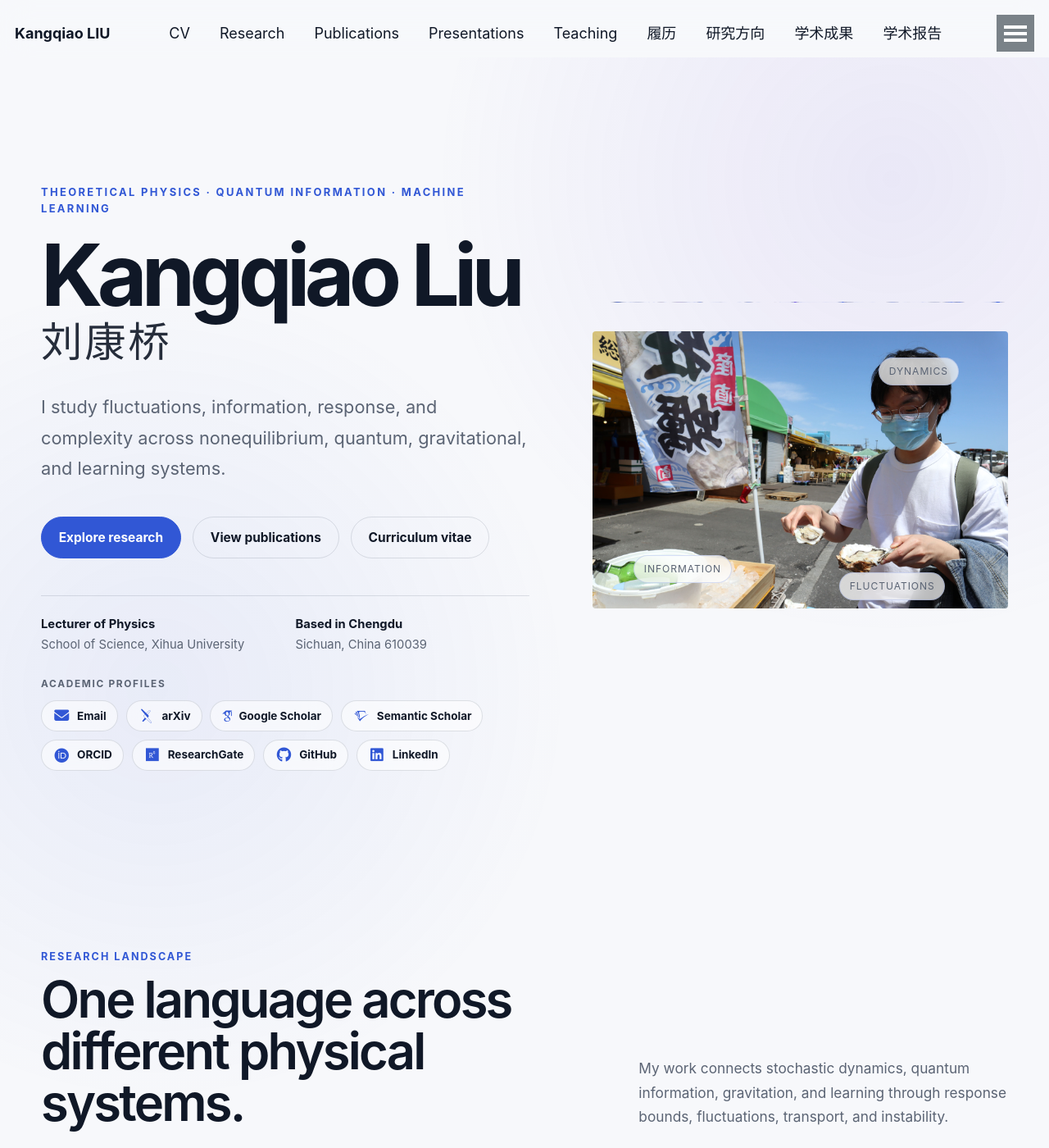
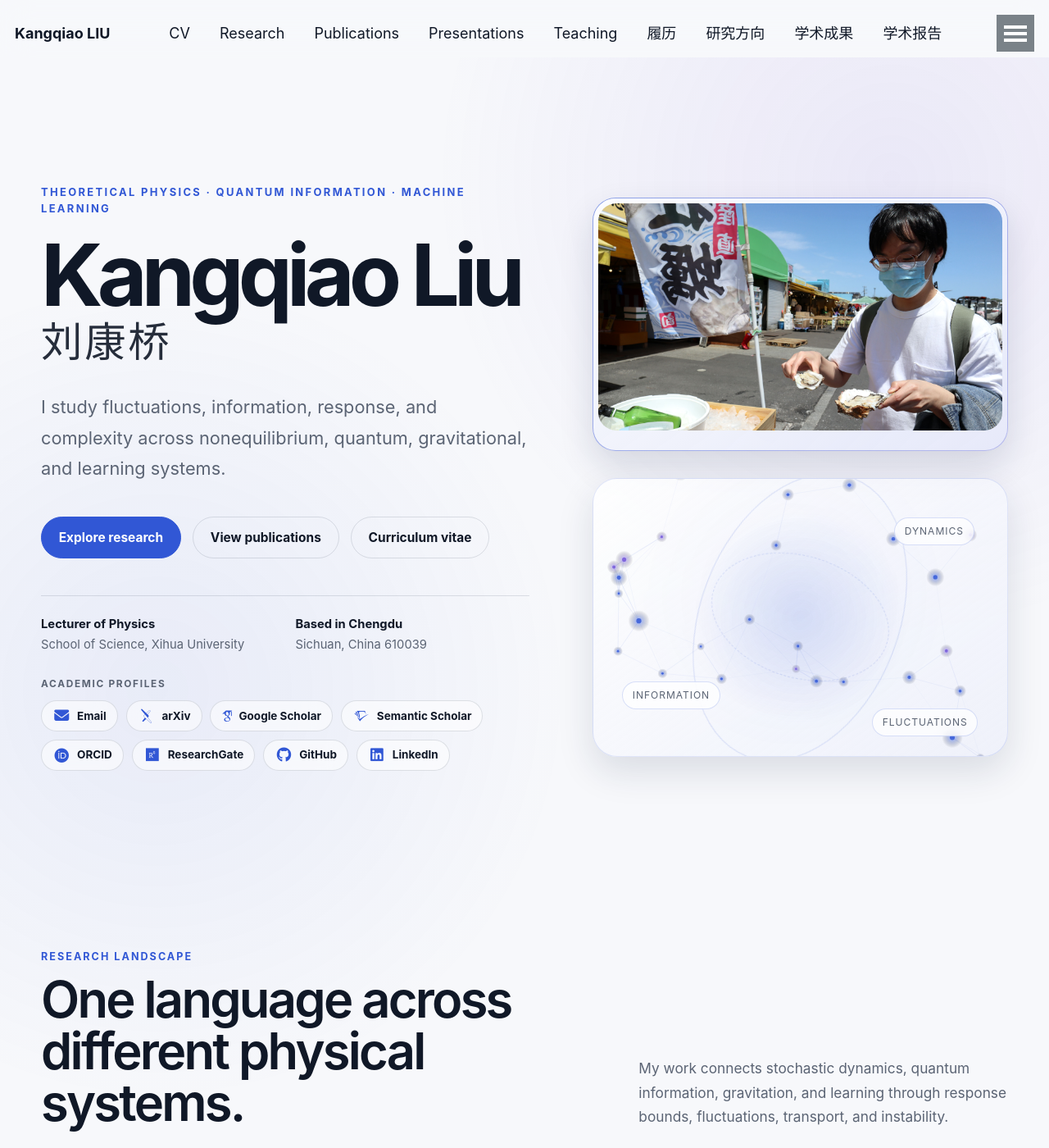
Before and after one commit to KangqiaoLiu/KangqiaoLiu.github.io, a Jekyll site: the page built from _pages/about.md, in a window 1280 px wide and 1400 px high. Shown: the whole window at 82% size. Built offline with Jekyll 4.4.1, drawn with Linux system fonts in a browser that asks for light colours; some web fonts are replaced.

Commit message:
Build two independent homepage media cards

```diff
--- a/_sass/_home-portrait.scss
+++ b/_sass/_home-portrait.scss
@@ -1,82 +1,73 @@
-/* Two fully independent homepage visuals: portrait above, particle field below. */
+/* Two independent homepage visuals: photograph above, particle field below. */
 
-.ai-hero__visual {
-  display: flex;
-  min-height: 0;
-  padding: 0;
-  border: 0;
-  border-radius: 0;
-  background: transparent;
-  box-shadow: none;
-  flex-direction: column;
-  align-items: stretch;
-  gap: clamp(1.35rem, 3vw, 2rem);
-  overflow: visible;
-  isolation: auto;
-  transform: none;
-}
-
-.ai-hero__visual::before,
-.ai-hero__visual::after {
-  display: none;
+.ai-home-media {
+  display: grid;
+  min-width: 0;
+  align-self: center;
+  gap: clamp(1.25rem, 3vw, 1.8rem);
 }
 
 /* Independent upper photograph. */
-.ai-home-portrait {
+.ai-home-photo-card {
   position: relative;
   width: 100%;
   margin: 0;
   padding: 6px;
   border: 1px solid rgba(49, 87, 213, 0.20);
-  border-radius: 30px;
+  border-radius: 28px;
   background:
     linear-gradient(145deg, rgba(255, 255, 255, 0.97), rgba(232, 236, 250, 0.88)) padding-box,
     linear-gradient(135deg, rgba(49, 87, 213, 0.40), rgba(114, 87, 216, 0.20)) border-box;
   box-shadow:
-    0 20px 46px rgba(24, 38, 73, 0.15),
+    0 18px 42px rgba(24, 38, 73, 0.14),
     inset 0 1px 0 rgba(255, 255, 255, 0.82);
   overflow: hidden;
   transition: transform 220ms ease, box-shadow 220ms ease;
 }
 
-.ai-home-portrait::before {
-  display: none;
-}
-
-.ai-home-portrait img {
+.ai-home-photo-card img {
   display: block;
   width: 100%;
-  aspect-ratio: 16 / 10;
-  border-radius: 24px;
+  aspect-ratio: 16 / 9;
+  border-radius: 22px;
   object-fit: cover;
   object-position: center center;
   filter: saturate(0.97) contrast(1.02);
 }
 
-.ai-home-portrait:hover {
+.ai-home-photo-card:hover {
   box-shadow:
-    0 26px 58px rgba(24, 38, 73, 0.20),
+    0 24px 54px rgba(24, 38, 73, 0.19),
     inset 0 1px 0 rgba(255, 255, 255, 0.90);
   transform: translateY(-3px);
 }
 
 /* Independent lower particle figure. */
-.ai-home-field {
+.ai-home-particle-card {
+  --field-x: 50%;
+  --field-y: 50%;
   position: relative;
   width: 100%;
-  min-height: 355px;
+  min-height: 340px;
   border: 1px solid rgba(49, 87, 213, 0.14);
-  border-radius: 32px;
+  border-radius: 30px;
   background:
-    linear-gradient(145deg, rgba(255, 255, 255, 0.78), rgba(232, 236, 250, 0.52)),
+    radial-gradient(circle 180px at var(--field-x) var(--field-y), rgba(49, 87, 213, 0.15), transparent 72%),
+    linear-gradient(145deg, rgba(255, 255, 255, 0.82), rgba(232, 236, 250, 0.56)),
     radial-gradient(circle at 48% 42%, rgba(49, 87, 213, 0.13), transparent 58%);
-  box-shadow: 0 20px 48px rgba(24, 38, 73, 0.13);
+  box-shadow: 0 18px 44px rgba(24, 38, 73, 0.13);
   overflow: hidden;
   isolation: isolate;
+  transition: border-color 220ms ease, box-shadow 220ms ease;
 }
 
-.ai-home-field::before,
-.ai-home-field::after {
+.ai-home-particle-card.is-interacting {
+  border-color: rgba(49, 87, 213, 0.28);
+  box-shadow: 0 24px 60px rgba(22, 35, 66, 0.17);
+}
+
+.ai-home-particle-card::before,
+.ai-home-particle-card::after {
   position: absolute;
   z-index: 0;
   border: 1px solid rgba(49, 87, 213, 0.16);
@@ -85,7 +76,7 @@
   pointer-events: none;
 }
 
-.ai-home-field::before {
+.ai-home-particle-card::before {
   width: 72%;
   height: 72%;
   top: 14%;
@@ -93,107 +84,104 @@
   animation: ai-orbit 22s linear infinite;
 }
 
-.ai-home-field::after {
-  width: 42%;
-  height: 42%;
-  top: 29%;
-  left: 29%;
+.ai-home-particle-card::after {
+  width: 44%;
+  height: 44%;
+  top: 28%;
+  left: 28%;
   border-style: dashed;
   animation: ai-orbit-reverse 15s linear infinite;
 }
 
-.ai-home-field #ai-research-canvas {
+.ai-home-particle-card #ai-research-canvas {
+  position: absolute;
   z-index: 1;
+  inset: 0;
+  width: 100%;
+  height: 100%;
 }
 
-.ai-home-field .ai-orbit-label {
+.ai-home-particle-card .ai-orbit-label {
   z-index: 2;
 }
 
-.ai-home-field .ai-orbit-label--one {
-  top: 13%;
+.ai-home-particle-card .ai-orbit-label--one {
+  top: 14%;
   right: 8%;
 }
 
-.ai-home-field .ai-orbit-label--two {
-  bottom: 16%;
+.ai-home-particle-card .ai-orbit-label--two {
+  bottom: 17%;
   left: 7%;
 }
 
-.ai-home-field .ai-orbit-label--three {
+.ai-home-particle-card .ai-orbit-label--three {
   right: 7%;
   bottom: 7%;
 }
 
+.ai-home-particle-card.is-interacting .ai-orbit-label {
+  border-color: rgba(49, 87, 213, 0.28);
+  background: rgba(255, 255, 255, 0.84);
+  box-shadow: 0 8px 24px rgba(31, 48, 86, 0.08);
+}
+
 @media (max-width: 960px) {
-  .ai-hero__visual {
-    width: min(100%, 720px);
+  .ai-home-media {
+    width: min(620px, 100%);
     margin-right: auto;
     margin-left: auto;
   }
 
-  .ai-home-field {
-    min-height: 390px;
+  .ai-home-particle-card {
+    min-height: 330px;
   }
 }
 
 @media (max-width: 640px) {
-  .ai-hero__visual {
+  .ai-home-media {
     gap: 1rem;
   }
 
-  .ai-home-portrait {
-    padding: 4px;
+  .ai-home-photo-card {
+    padding: 5px;
     border-radius: 24px;
   }
 
-  .ai-home-portrait img {
-    aspect-ratio: 4 / 3;
-    border-radius: 20px;
+  .ai-home-photo-card img {
+    border-radius: 19px;
   }
 
-  .ai-home-field {
-    min-height: 310px;
+  .ai-home-particle-card {
+    min-height: 285px;
     border-radius: 24px;
   }
 
-  .ai-home-field .ai-orbit-label {
-    padding: 0.32rem 0.52rem;
-    font-size: 0.58rem;
-  }
-
-  .ai-home-field .ai-orbit-label--one {
-    top: 12%;
-    right: 5%;
-  }
-
-  .ai-home-field .ai-orbit-label--two {
-    bottom: 16%;
-    left: 5%;
-  }
-
-  .ai-home-field .ai-orbit-label--three {
-    right: 5%;
-    bottom: 5%;
+  .ai-home-particle-card .ai-orbit-label {
+    padding: 0.32rem 0.5rem;
+    font-size: 0.56rem;
   }
 }
 
 @media (prefers-color-scheme: dark) {
-  .ai-home-portrait {
-    border-color: rgba(141, 166, 255, 0.25);
+  .ai-home-photo-card {
+    border-color: rgba(141, 166, 255, 0.28);
     background:
-      linear-gradient(145deg, rgba(31, 40, 58, 0.97), rgba(18, 25, 39, 0.90)) padding-box,
-      linear-gradient(135deg, rgba(141, 166, 255, 0.48), rgba(178, 156, 255, 0.24)) border-box;
+      linear-gradient(145deg, rgba(31, 40, 58, 0.96), rgba(18, 25, 39, 0.88)) padding-box,
+      linear-gradient(135deg, rgba(141, 166, 255, 0.52), rgba(178, 156, 255, 0.27)) border-box;
     box-shadow:
-      0 24px 56px rgba(0, 0, 0, 0.38),
-      inset 0 1px 0 rgba(255, 255, 255, 0.11);
+      0 22px 52px rgba(0, 0, 0, 0.40),
+      inset 0 1px 0 rgba(255, 255, 255, 0.12);
   }
 
-  .ai-home-field {
-    border-color: rgba(141, 166, 255, 0.18);
+  .ai-home-particle-card {
     background:
-      linear-gradient(145deg, rgba(25, 34, 51, 0.88), rgba(13, 19, 31, 0.72)),
-      radial-gradient(circle at 48% 42%, rgba(141, 166, 255, 0.16), transparent 58%);
-    box-shadow: 0 24px 58px rgba(0, 0, 0, 0.32);
+      radial-gradient(circle 180px at var(--field-x) var(--field-y), rgba(141, 166, 255, 0.16), transparent 72%),
+      linear-gradient(145deg, rgba(25, 34, 51, 0.92), rgba(13, 19, 31, 0.78)),
+      radial-gradient(circle at 48% 42%, rgba(141, 166, 255, 0.18), transparent 58%);
+  }
+
+  .ai-home-particle-card.is-interacting .ai-orbit-label {
+    background: rgba(25, 34, 51, 0.88);
   }
 }
```
